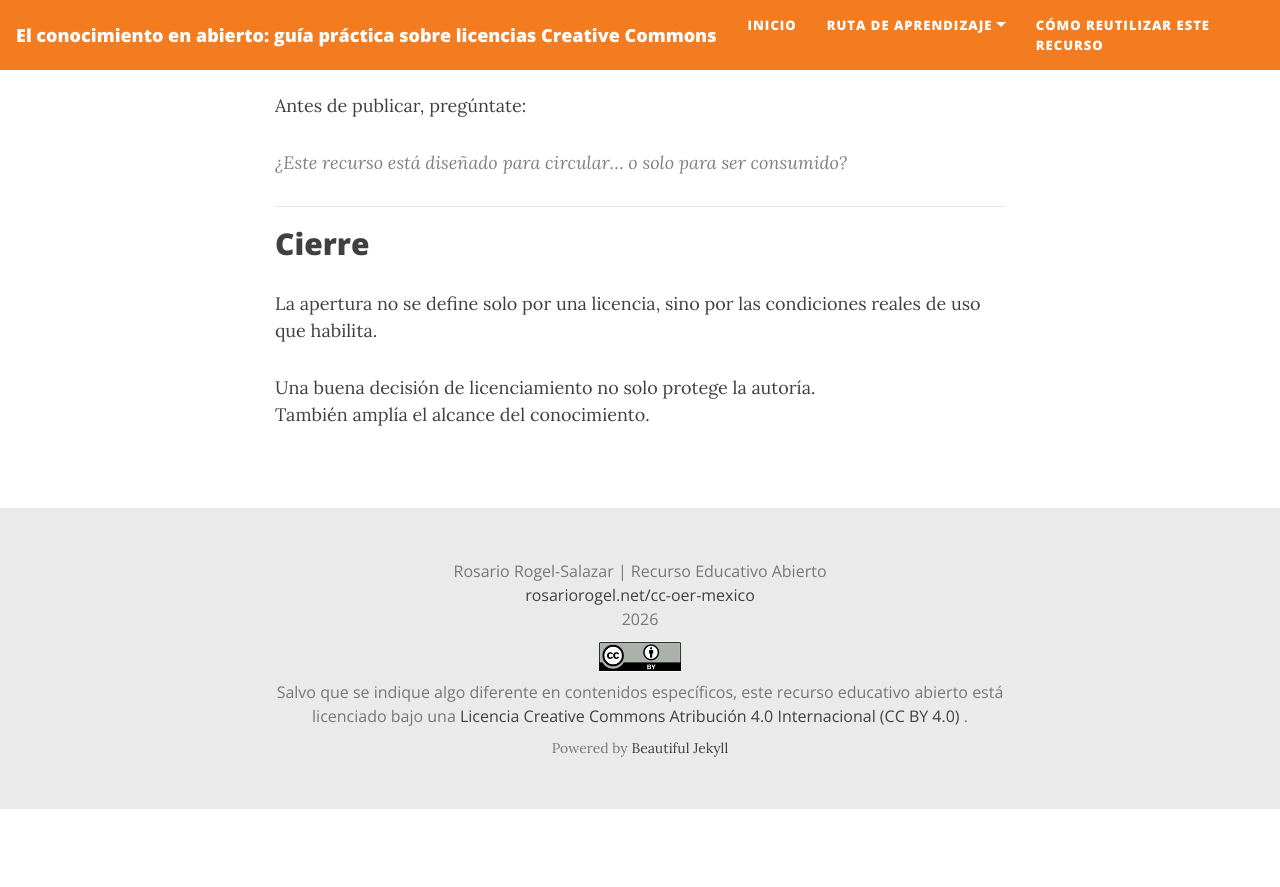
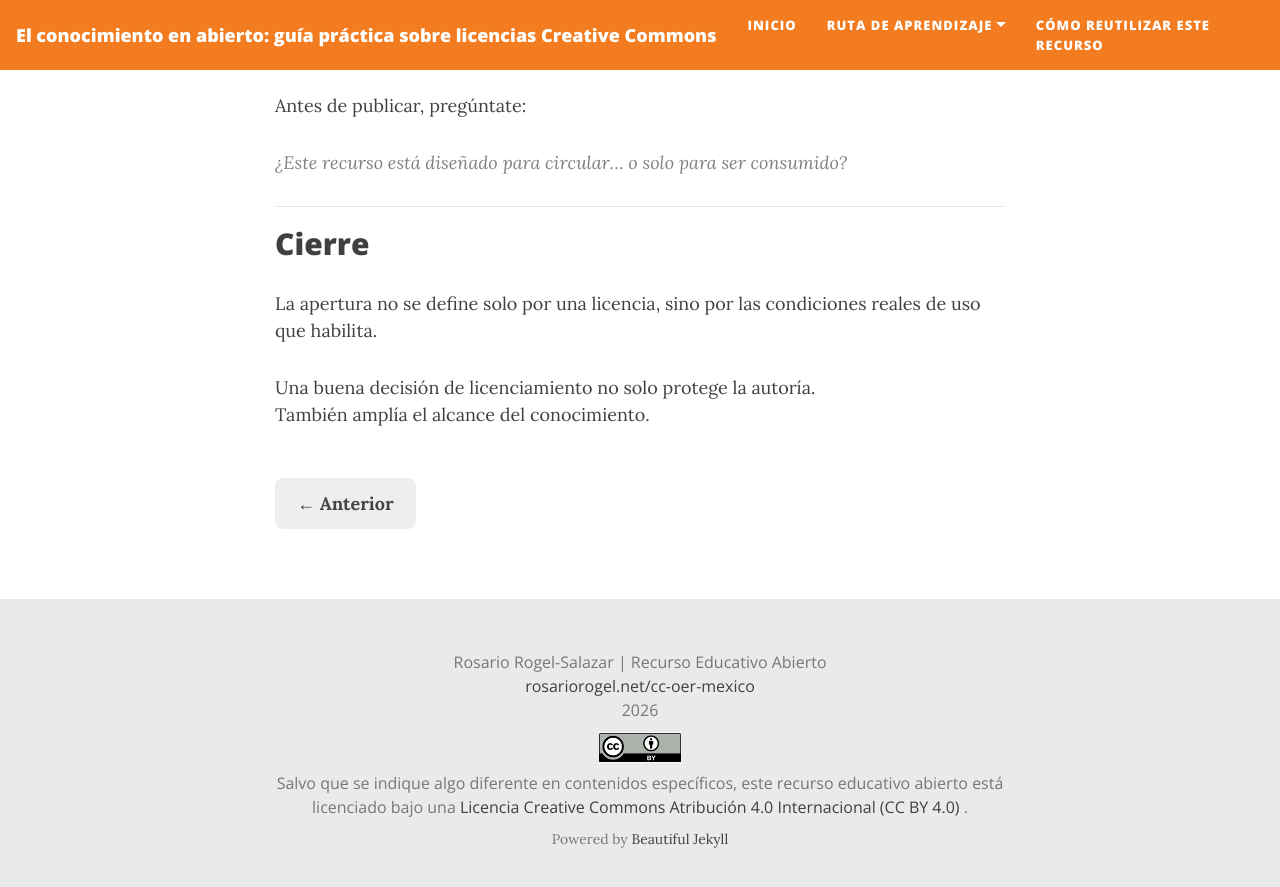
Before and after one commit to rosariorogel/cc-oer-mexico, a Jekyll site: the page built from _pages/rubrica.md, in a window 1280 px wide and 900 px high, scrolled down 2243 px. Shown: the top 887 px of the window. Built offline with Jekyll 4.4.1, drawn with Linux system fonts in a browser that asks for light colours; nearby versions of some CDN libraries; before the commit the page ends 3052 px from its top, so only the background shows below that.

Commit message:
Update rubrica.md

```diff
--- a/_pages/rubrica.md
+++ b/_pages/rubrica.md
@@ -93,3 +93,12 @@ La apertura no se define solo por una licencia, sino por las condiciones reales
 
 Una buena decisión de licenciamiento no solo protege la autoría.
 También amplía el alcance del conocimiento.
+
+<div style="display:flex; justify-content:space-between; align-items:center; margin: 50px 0 20px 0; gap:20px; flex-wrap:wrap;">
+  <a href="{{ '/casos-practicos/' | relative_url }}"
+     style="display:inline-block; padding:12px 22px; background-color:#eeeeee; color:#444; text-decoration:none; border-radius:8px; font-weight:600;">
+    ← Anterior
+  </a>
+
+  <span></span>
+</div>
```
